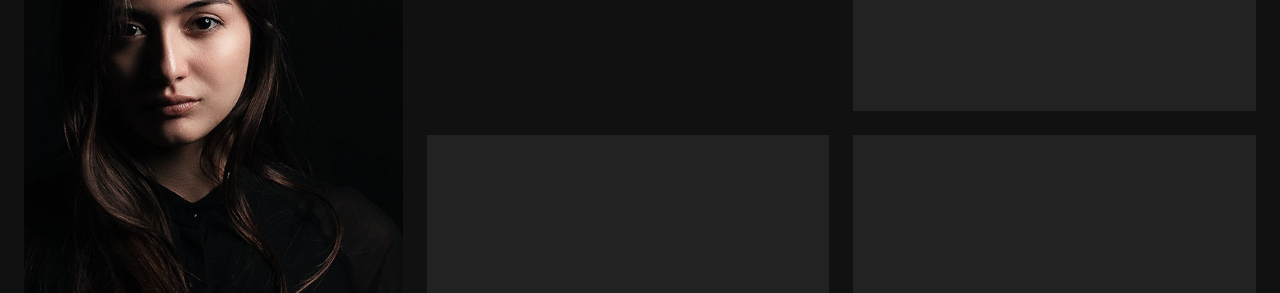
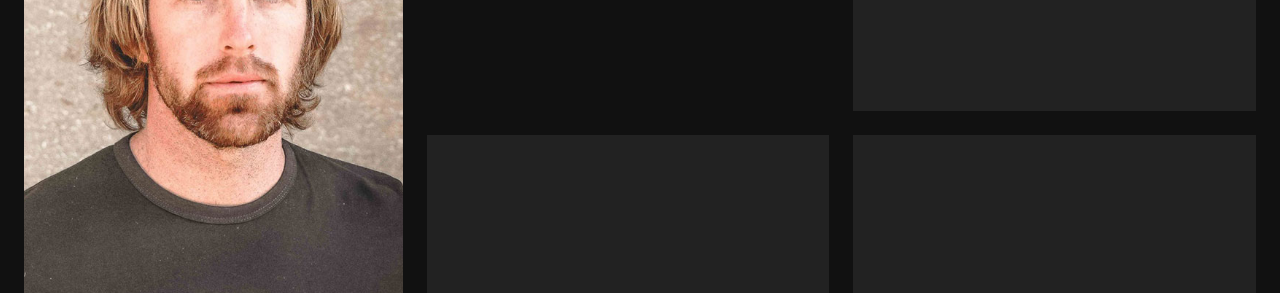
Before and after one commit to auuntoo/auuntoo.github.io, a plain HTML site: page index.html in a window 1280 px wide. Shown: the part 277-570 px from the top of the page. Drawn offline with Linux system fonts and the light colour scheme; a web font is replaced by a local one.

Commit message:
first commit

```diff
--- a/css/style.css
+++ b/css/style.css
@@ -183,7 +183,7 @@ body {
 }
 
 .main-picture.woman {
-  background-image: url("../images/woman.jpg");
+  background-image: url("../images/me.jpg");
   padding: 0;
   margin-top: 24px;
   margin-left: 24px;
--- a/index.html
+++ b/index.html
@@ -41,7 +41,7 @@
     <!-- Preloader Ends -->
     <!-- Wrapper Starts -->
     <div class="wrapper">
-        <div class="main-picture woman hide-on-med-and-down">
+        <div class="main-picture men hide-on-med-and-down">
         </div>
         <div id="bl-main" class="bl-main">
             <!-- Top Left Section Starts -->
```
